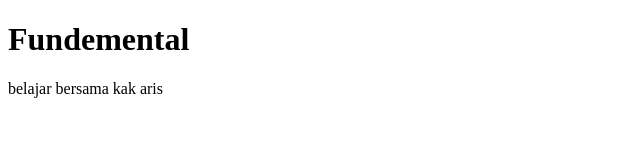
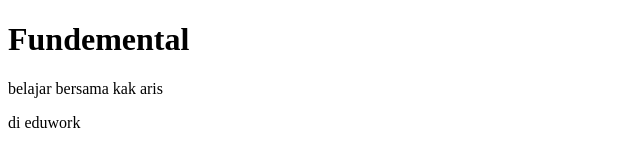
Before and after one commit to jamaludin1001/git_jamal, a plain HTML site: page index.html in a window 1280 px wide. Shown: the full height of the page, 0-640 px from the left. Drawn offline with Linux system fonts and the light colour scheme.

Commit message:
add paragraph1

```diff
--- a/index.html
+++ b/index.html
@@ -9,5 +9,6 @@
 <body>
     <h1>Fundemental</h1>
     <p>belajar bersama kak aris</p>
+    <p>di eduwork</p>
 </body>
 </html>
```
